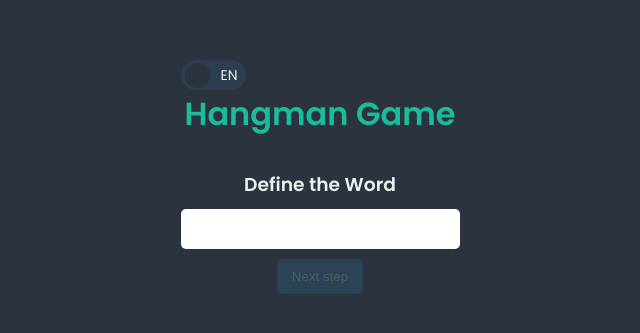
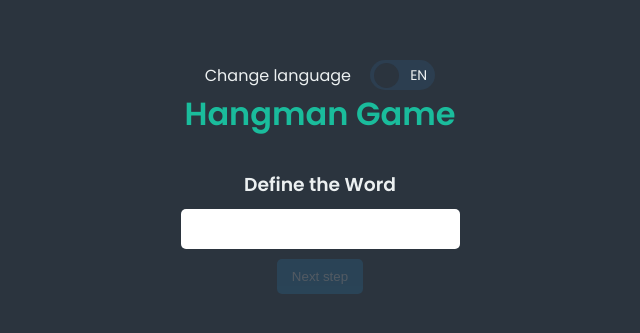
Before and after one commit to Michael-SN/hangman-game, a Vue app: page / in a window 1280 px wide. Shown: the part 223-556 px from the top of the page, without its empty margins (320-960 px from the left). Built offline with nearby package versions, Linux system fonts and the light colour scheme.

Commit message:
Finalizado!

```diff
--- a/src/components/SwithLanguage.vue
+++ b/src/components/SwithLanguage.vue
@@ -1,10 +1,15 @@
 <template>
+  <div class="switch-content">
+    <div class="switch-text">
+      <span>{{ $t("main.switch-lang") }}</span>
+    </div>
     <div class="switch-language">
       <input type="checkbox" id="switch" v-on:change="handleSetLanguage" />
       <label for="switch">
         <span>{{ lang[0] }}</span>
         <span>{{ lang[1] }}</span>
       </label>
+    </div>
   </div>
 </template>
 
@@ -35,6 +40,13 @@ export default {
 </script>
 
 <style scoped>
+.switch-content {
+  display: flex;
+  justify-content: center;
+  align-items: center;
+  gap: 1.2rem;
+}
+
 .switch-language {
   width: 65px;
   display: flex;
@@ -67,6 +79,7 @@ export default {
   position: absolute;
   left: 4px;
   transition: 0.3s;
+  cursor: pointer;
 }
 
 label span {
--- a/src/plugins/translate/languages.js
+++ b/src/plugins/translate/languages.js
@@ -4,7 +4,8 @@ export const languages = {
       title: "Hangman Game",
       "set-word": 'Define the Word',
       "set-tip": 'Define the Tip',
-      "next-button": "Next step"
+      "next-button": "Next step",
+      "switch-lang": "Change language"
     },
     game: {
       "final-message": [
@@ -20,7 +21,8 @@ export const languages = {
       title: "Jogo da Forca",
       "set-word": "Defina a palavra",
       "set-tip": "Defina uma dica de palavra",
-      "next-button": "Proxima etapa"
+      "next-button": "Proxima etapa",
+      "switch-lang": "Trocar idioma"
     },
     game: {
       "final-message": [
```
Lines whose indentation alone changed are shown as unchanged.
